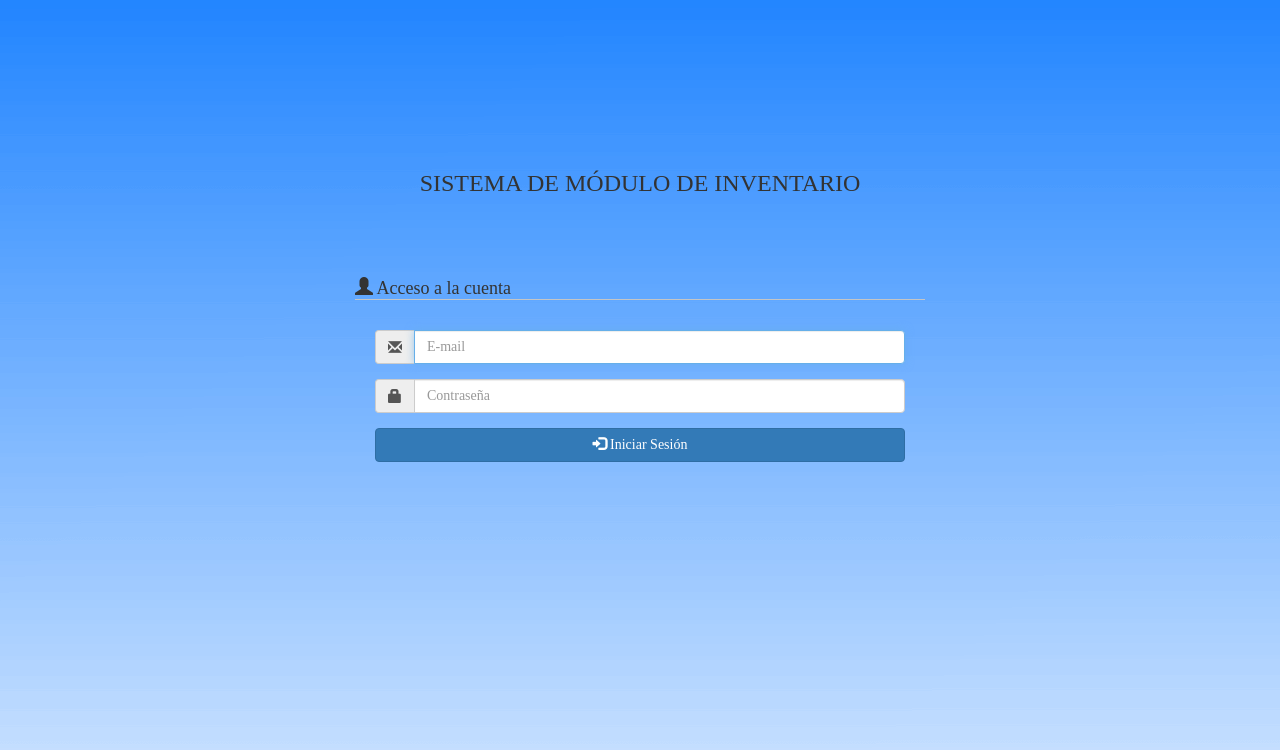
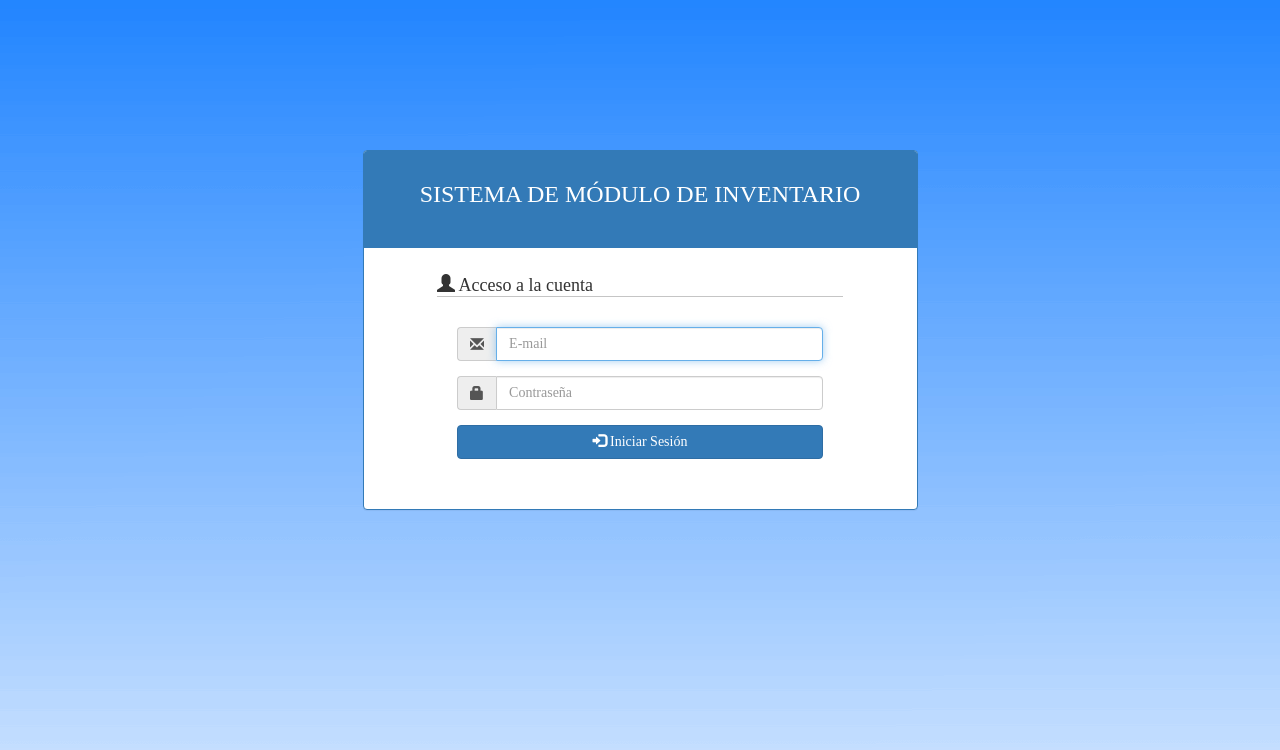
Before and after one commit to JGuajan/ModuloInventario-SW2, a PHP site: page /View/login.php in a window 1280 px wide. Shown: the top 750 px of the page. Run offline with PHP 8.4, Linux system fonts and the light colour scheme.

Commit message:
Mejoramiento de la presentación de login e inicio

```diff
--- a/View/Principal/iniciop.php
+++ b/View/Principal/iniciop.php
@@ -127,8 +127,11 @@ if (isset($_SESSION['USUARIO_ACTIVO'])) {
                         </div>
                     </div>
                 </div>
+                <br><br><br>
                 <div class="row">
-                    <img src="../Imagenes/bienvenidos.png" align="center" />
+                    <center>
+                        <img src="../Imagenes/bienvenidos.png" />
+                    </center>
                 </div>
             </div>
         </body>
--- a/View/login.php
+++ b/View/login.php
@@ -25,11 +25,13 @@ session_start();
     <body background ="../View/Imagenes/azul.png" width="1800">
         <div class="container" style="margin-top:150px;">
             <div class="row">
-                <div class="row text-center">
-                    <h3>SISTEMA DE MÓDULO DE INVENTARIO</h3><br></br><br>
+                <div class="col-md-6 col-md-offset-3">
+                    <div class="panel panel-primary">
+                        <div class="panel-heading" align="center">
+                            <h3>SISTEMA DE MÓDULO DE INVENTARIO</h3><br>
                         </div>
-                <div class="row">
-                    <div class="col-md-6 col-md-offset-3">
+                        <div class="panel-body">
+                            <div class="col-lg-10 col-lg-offset-1">
                                 <h4 style="border-bottom: 1px solid #c5c5c5;">
                                     <span class="glyphicon glyphicon-user">
                                     </span>
@@ -69,5 +71,8 @@ session_start();
                             </div>
                         </div>
                     </div>
+                </div>
+            </div>
+        </div>
     </body>
 </html>
```
Lines whose indentation alone changed are shown as unchanged.
